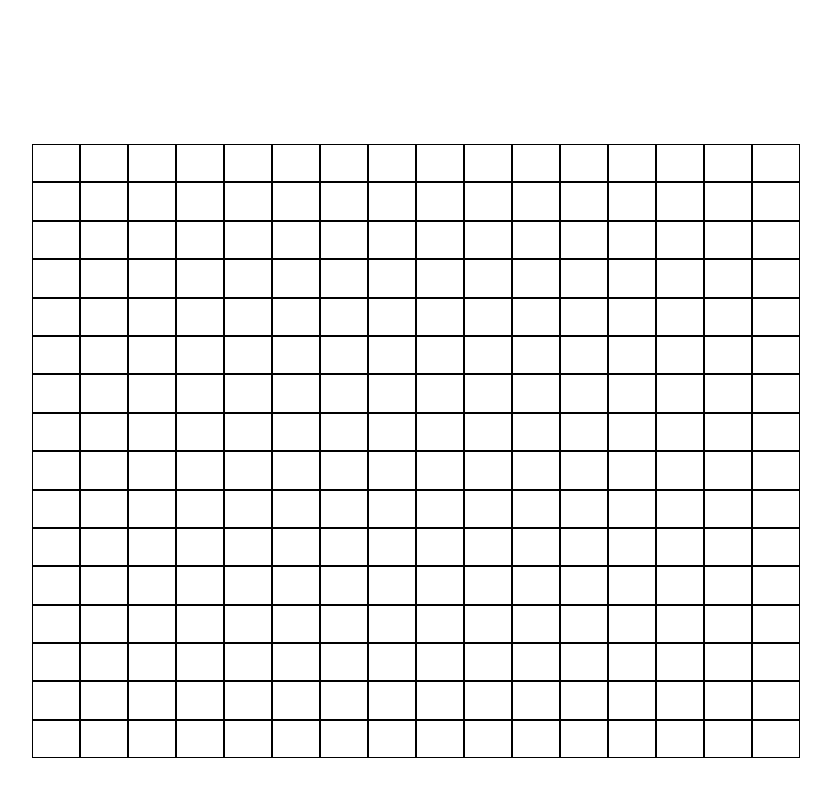
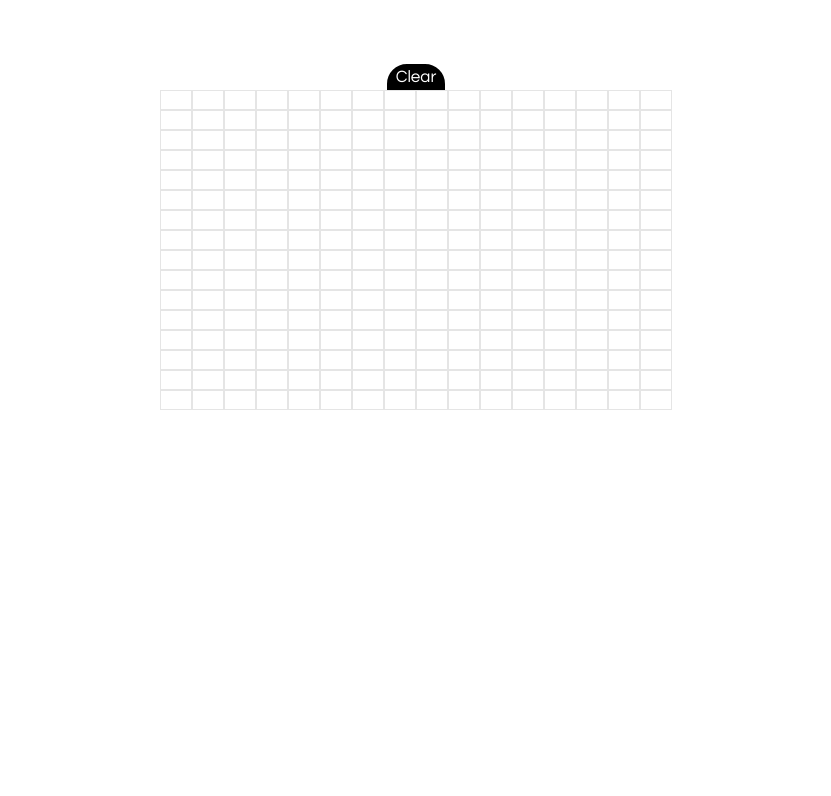
Before and after one commit to licykk/sketchpad, a plain HTML site: page index.html in a window 1280 px wide. Shown: the whole page, without its empty margins (224-1055 px from the left). Drawn offline with nearby package versions, Linux system fonts and the light colour scheme.

Commit message:
clear button added along with resizing the canvas

```diff
--- a/index.html
+++ b/index.html
@@ -14,10 +14,10 @@
 </head>
 
 <body onload="makeGrid()">
-  <p id="words"></p>
+
   <!--grid-->
   <div id="container">
-    <div class="square" onmouseenter="changeColor(this)"></div>
+    <center><input type="button" value="Clear" id="clear" onclick="clearGrid()"></center>
   </div>
 
 </body>
--- a/page.css
+++ b/page.css
@@ -1,3 +1,9 @@
+html{
+  font-family: "Century Gothic";
+  font-size: 16px;
+  color: white;
+}
+
 html, body {
   margin: 0;
   padding: 0;
@@ -7,18 +13,35 @@ html, body {
 }
 
 #container{
-  width: 60%;
-  height: 60%;
-  padding-left: 20%;
-  padding-right: 20%;
-  padding-top: 10%;
+  width: 40%;
+  height: 40%;
+  padding-left: 30%;
+  padding-right: 30%;
+  padding-top: 5%;
 }
 
 .square{
   box-sizing: border-box;
   width: 6.25%;
   height: 8%;
-  border: 1px solid black;
+  border: 1px solid rgba(0,0,0,0.1);
   float: left;
   background-color: white;
 }
+
+input{
+  border: 3px solid black;
+  border-top-left-radius: 20px;
+  border-top-right-radius: 20px;
+  border-bottom-left-radius: 0px;
+  border-bottom-right-radius: 0px;
+  background-color: black;
+  font-family: "Century Gothic";
+  font-size: 17px;
+  color: white;
+}
+
+input:hover{
+  background-color: gray;
+  border-color: gray;
+}
--- a/page.js
+++ b/page.js
@@ -1,12 +1,34 @@
+var canvasSize = 256;
+
 function makeGrid(){
-  for(var i = 0; i < 255; i ++){
+  document.g
+  for(var i = 0; i < canvasSize; i ++){
     var square = document.createElement("div");
     square.setAttribute('class', 'square');
     square.setAttribute('onmouseover', 'changeColor(this)');
     document.getElementById("container").appendChild(square);
+  }
+  var w = 100/Math.sqrt(canvasSize);
+  w = w.toString() + "%";
+  var a = document.getElementsByClassName("square");
+  for(var i=0; i< a.length;i++){
+    a[i].style.width = w;
+    a[i].style.height = w;
   }
 }
 
 function changeColor(x){
   x.style.background = "black";
 }
+
+function clearGrid(){
+  canvasSize = Math.pow(prompt("How many squares per side do you want to set the new canvas to?", "16"), 2);
+}
+
+$(document).ready(function(){
+  $("#clear").click(function(){
+    $(".square").css({"background-color": "white"})
+    $("div.square").remove();
+    makeGrid();
+  });
+});
```
